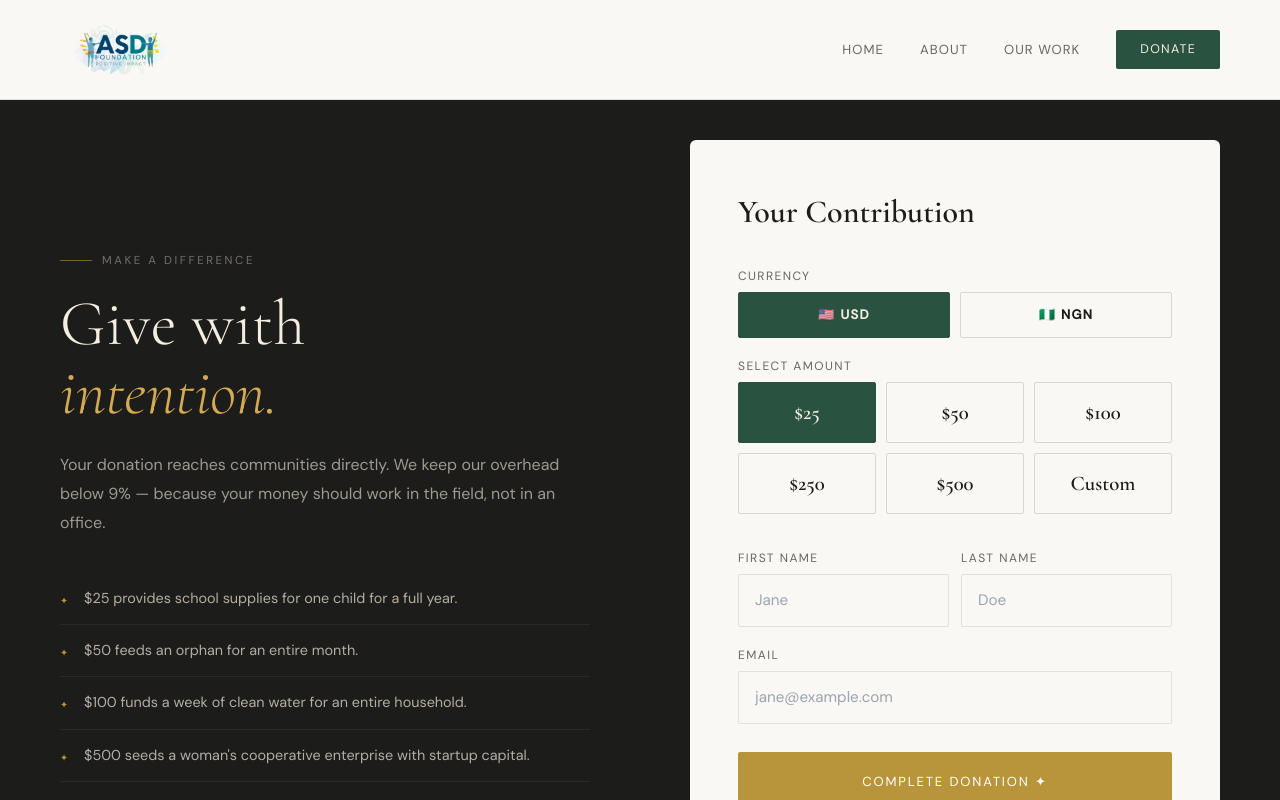
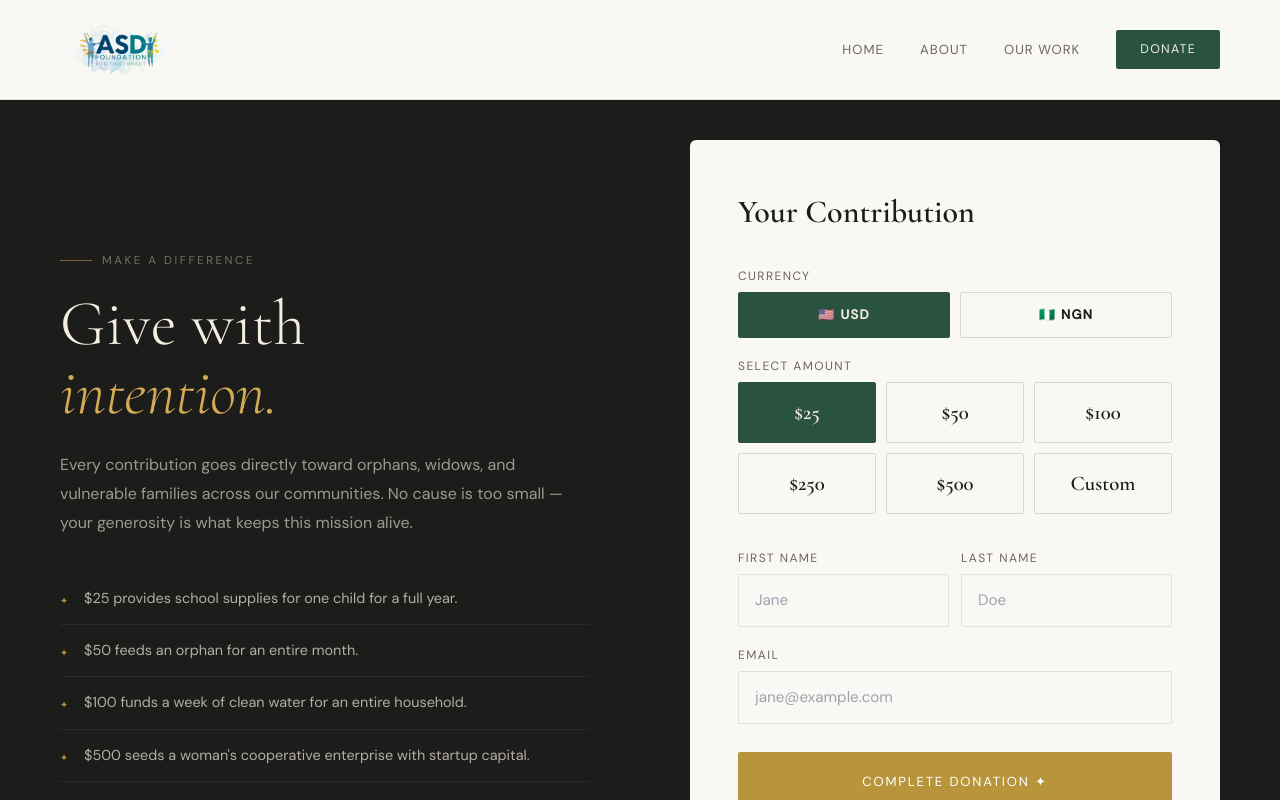
Before and after one commit to Destiny-01/asdhumanitarian, a React (Vite) app: page /donate in a window 1280 px wide. Shown: the top 800 px of the page. Built offline with nearby package versions, Linux system fonts and the light colour scheme; no server answers.

Commit message:
fix: donation message

```diff
--- a/src/pages/Donate.jsx
+++ b/src/pages/Donate.jsx
@@ -285,9 +285,9 @@ export default function Donate() {
           </h1>
 
           <p className="text-[1rem] text-cream/60 leading-[1.8] mb-9 max-w-[520px]">
-            Your donation reaches communities directly. We keep our overhead
-            below 9% — because your money should work in the field, not in an
-            office.
+            Every contribution goes directly toward orphans, widows, and
+            vulnerable families across our communities. No cause is too small —
+            your generosity is what keeps this mission alive.
           </p>
 
           <ul>
```
